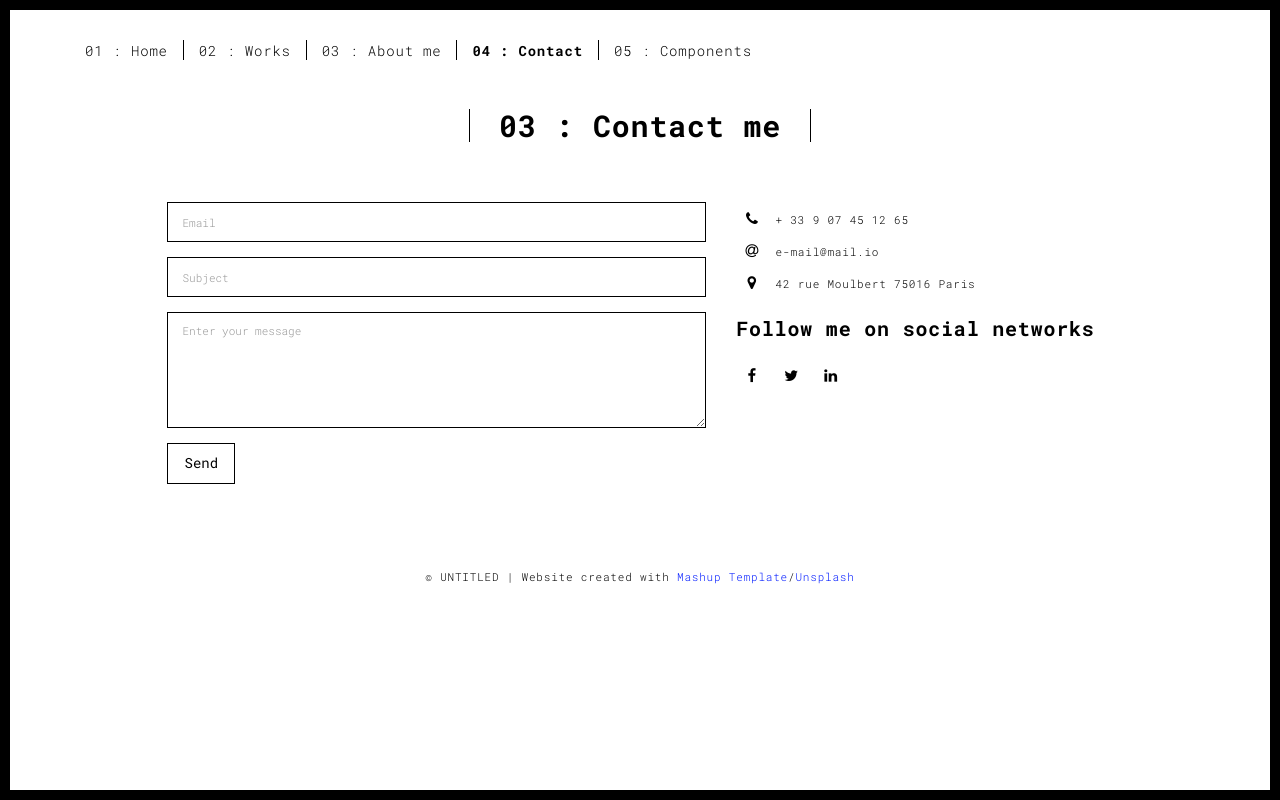
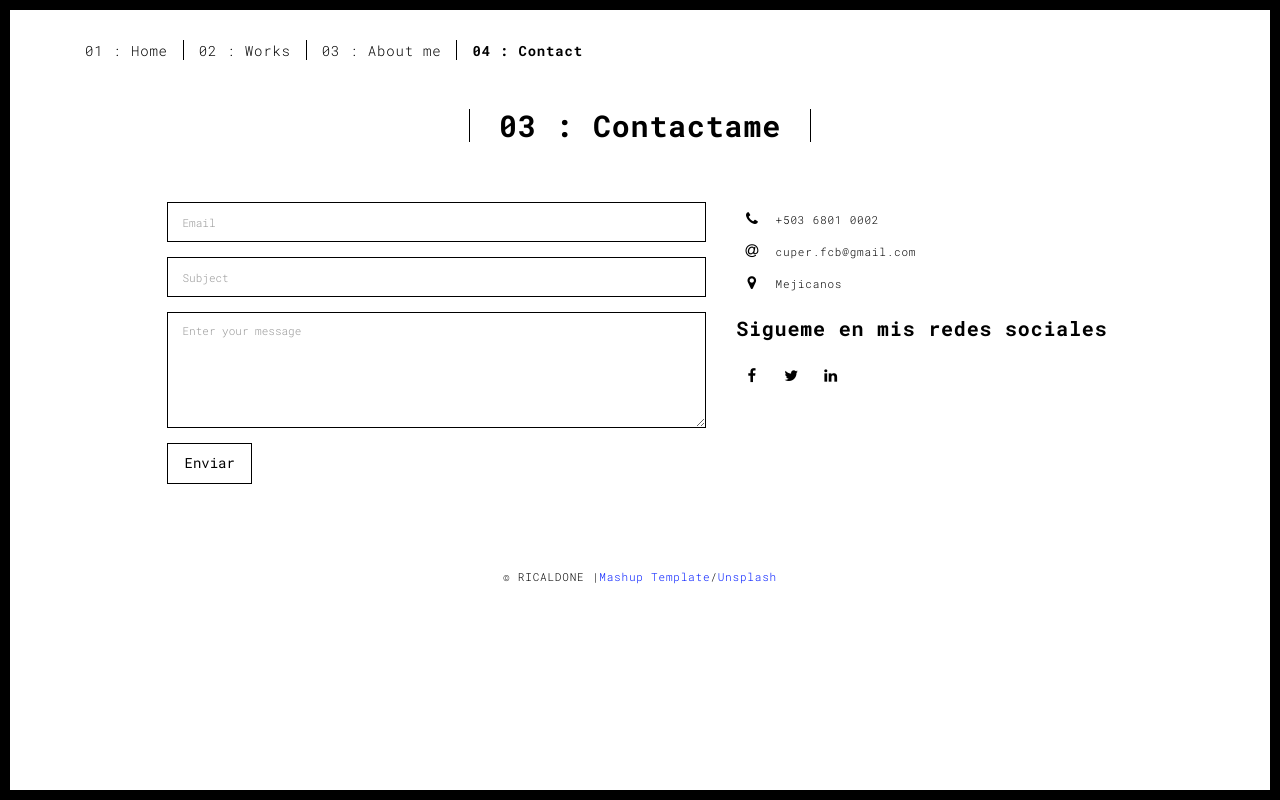
Before and after one commit to STVEEEN/Portafolio-, a plain HTML site: page contact.html in a window 1280 px wide. Drawn offline with Linux system fonts and the light colour scheme.

Commit message:
commit 4

```diff
--- a/contact.html
+++ b/contact.html
@@ -41,7 +41,6 @@
           <li><a href="./works.html" title="">02 : Works</a></li>
           <li><a href="./about.html" title="">03 : About me</a></li>
           <li><a href="./contact.html" title="">04 : Contact</a></li>
-          <li><a href="./components.html" title="">05 : Components</a></li>
         </ul>
 
 
@@ -55,7 +54,7 @@
       <div class="row">
         <div class="col-xs-12">
           <div class="section-container-spacer text-center">
-            <h1 class="h2">03 : Contact me</h1>
+            <h1 class="h2">03 : Contactame</h1>
           </div>
 
           <div class="row">
@@ -72,7 +71,7 @@
                       <div class="form-group">
                         <textarea class="form-control" rows="5" placeholder="Enter your message"></textarea>
                       </div>
-                      <button type="submit" class="btn btn-default btn-lg">Send</button>
+                      <button type="submit" class="btn btn-default btn-lg">Enviar</button>
                     </div>
                     <div class="col-md-5 address-container">
                       <ul class="list-unstyled">
@@ -80,22 +79,22 @@
                           <span class="fa-icon">
                             <i class="fa fa-phone" aria-hidden="true"></i>
                           </span>
-                          + 33 9 07 45 12 65
+                          +503 6801 0002
                         </li>
                         <li>
                           <span class="fa-icon">
                             <i class="fa fa-at" aria-hidden="true"></i>
                           </span>
-                          e-mail@mail.io
+                          cuper.fcb@gmail.com
                         </li>
                         <li>
                           <span class="fa-icon">
                             <i class="fa fa fa-map-marker" aria-hidden="true"></i>
                           </span>
-                          42 rue Moulbert 75016 Paris
+                          Mejicanos
                         </li>
                       </ul>
-                      <h3>Follow me on social networks</h3>
+                      <h3>Sigueme en mis redes sociales</h3>
                       <a href="http://www.facebook.com" title="" class="fa-icon">
                         <i class="fa fa-facebook"></i>
                       </a>
@@ -123,7 +122,7 @@
   <div class="container">
     <div class="row">
       <div class="col-xs-12">
-        <p>© UNTITLED | Website created with <a href="http://www.mashup-template.com/" title="Create website with free html template">Mashup Template</a>/<a href="https://www.unsplash.com/" title="Beautiful Free Images">Unsplash</a></p>
+        <p>© RICALDONE |<a href="http://www.mashup-template.com/" title="Create website with free html template">Mashup Template</a>/<a href="https://www.unsplash.com/" title="Beautiful Free Images">Unsplash</a></p>
       </div>
     </div>
   </div>
```
Also changed, not shown: about.html (+10 -0 lines), works.html (+6 -6 lines).
